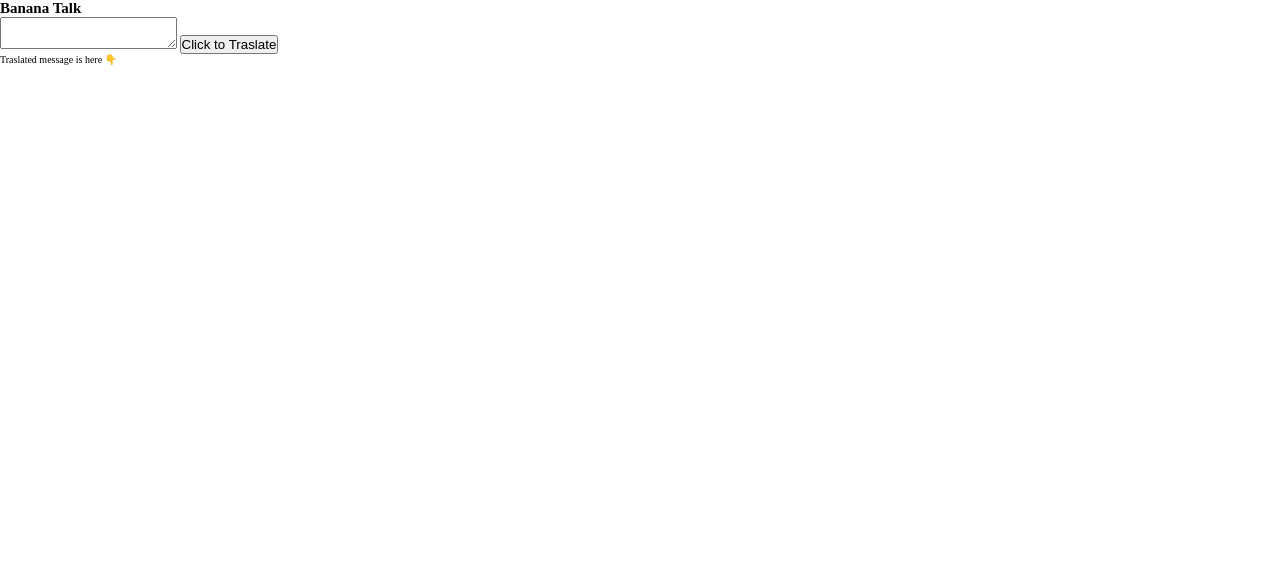
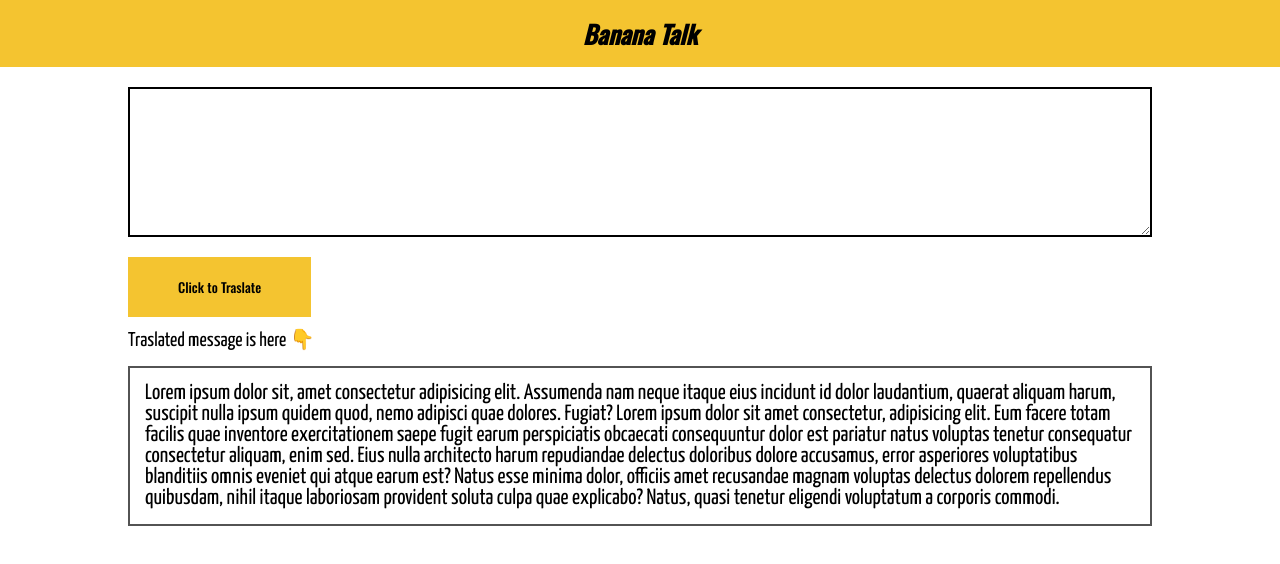
Before and after one commit to KishanMandora/Banana-Speak, a plain HTML site: page index.html in a window 1280 px wide. Drawn offline with nearby package versions, Linux system fonts and the light colour scheme.

Commit message:
style: Add color, change fonts changed the color to yellow, that of minions. used google fonts to make it look elegant

```diff
--- a/index.html
+++ b/index.html
@@ -25,9 +25,23 @@
 
       <button>Click to Traslate</button>
 
-      <div>Traslated message is here 👇</div>
+      <div><p>Traslated message is here 👇</p></div>
 
-      <div id="output-text"></div>
+      <div id="output-text">
+        Lorem ipsum dolor sit, amet consectetur adipisicing elit. Assumenda nam
+        neque itaque eius incidunt id dolor laudantium, quaerat aliquam harum,
+        suscipit nulla ipsum quidem quod, nemo adipisci quae dolores. Fugiat?
+        Lorem ipsum dolor sit amet consectetur, adipisicing elit. Eum facere
+        totam facilis quae inventore exercitationem saepe fugit earum
+        perspiciatis obcaecati consequuntur dolor est pariatur natus voluptas
+        tenetur consequatur consectetur aliquam, enim sed. Eius nulla architecto
+        harum repudiandae delectus doloribus dolore accusamus, error asperiores
+        voluptatibus blanditiis omnis eveniet qui atque earum est? Natus esse
+        minima dolor, officiis amet recusandae magnam voluptas delectus dolorem
+        repellendus quibusdam, nihil itaque laboriosam provident soluta culpa
+        quae explicabo? Natus, quasi tenetur eligendi voluptatum a corporis
+        commodi.
+      </div>
     </main>
     <script src="./app.js"></script>
   </body>
--- a/style.css
+++ b/style.css
@@ -1,3 +1,5 @@
+@import url("https://fonts.googleapis.com/css2?family=Oswald:wght@500&family=Yanone+Kaffeesatz&display=swap");
+
 * {
   margin: 0;
   padding: 0;
@@ -5,6 +7,55 @@
 }
 html {
   font-size: 62.5%;
+  --main-color: #f4c430;
 }
 body {
+  min-height: 100vh;
+  font-family: "Yanone Kaffeesatz", sans-serif;
 }
+nav {
+  background-color: var(--main-color);
+  padding: 1.5rem 1rem;
+  font-family: "Oswald", sans-serif;
+  margin-bottom: 2rem;
+}
+h1 {
+  text-align: center;
+  font-size: 2.5rem;
+  font-style: italic;
+}
+main {
+  margin: auto;
+  width: 80%;
+}
+#input-text {
+  margin: 2rem auto;
+  width: 100%;
+  height: 15rem;
+  display: block;
+  border: 2px solid black;
+  padding: 1rem;
+  font-family: "Yanone Kaffeesatz", sans-serif;
+  font-size: 2rem;
+}
+button {
+  background-color: var(--main-color);
+  font-family: "Oswald", sans-serif;
+  padding: 2rem 5rem;
+  color: black;
+  border: none;
+  margin-bottom: 1rem;
+}
+p {
+  font-size: 2rem;
+  font-weight: 500;
+}
+#output-text {
+  margin: 1.5rem 0 2rem;
+  border: 2px solid #535353;
+  min-height: 10vh;
+  max-height: 20vh;
+  padding: 1.5rem;
+  font-size: 2.2rem;
+  overflow: scroll;
+}
```
